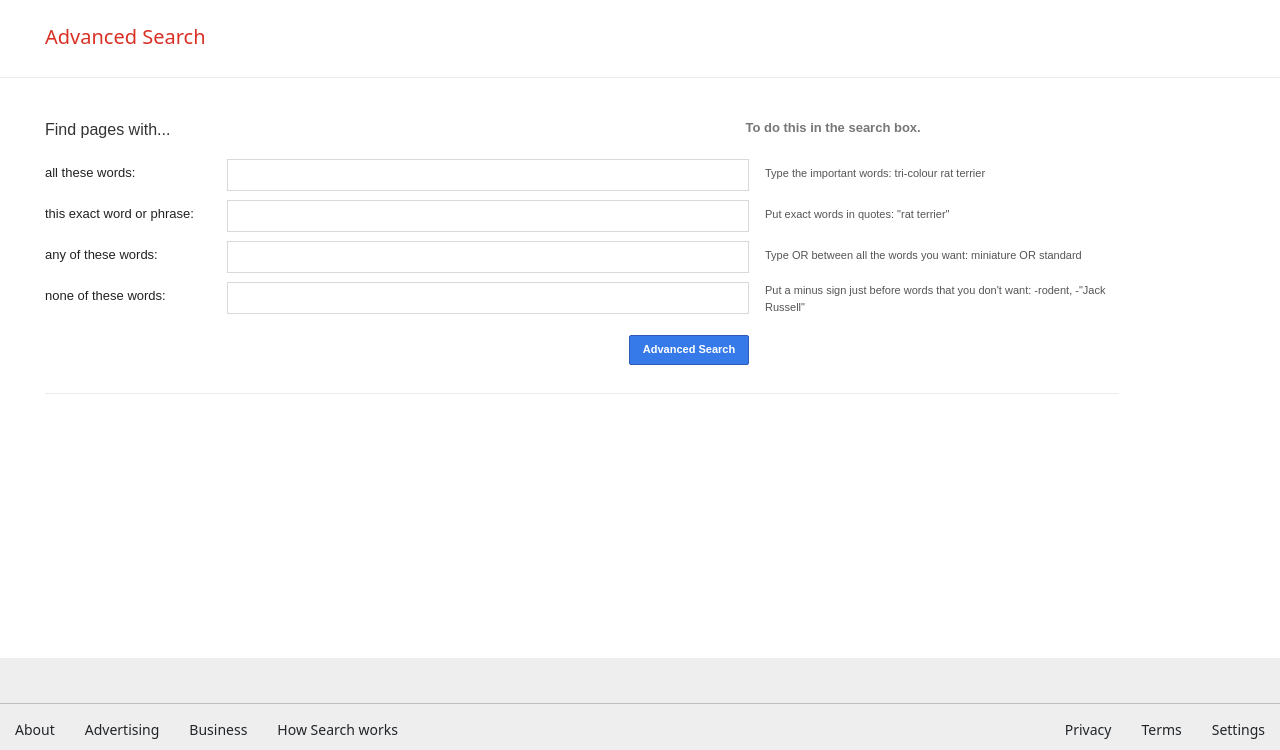
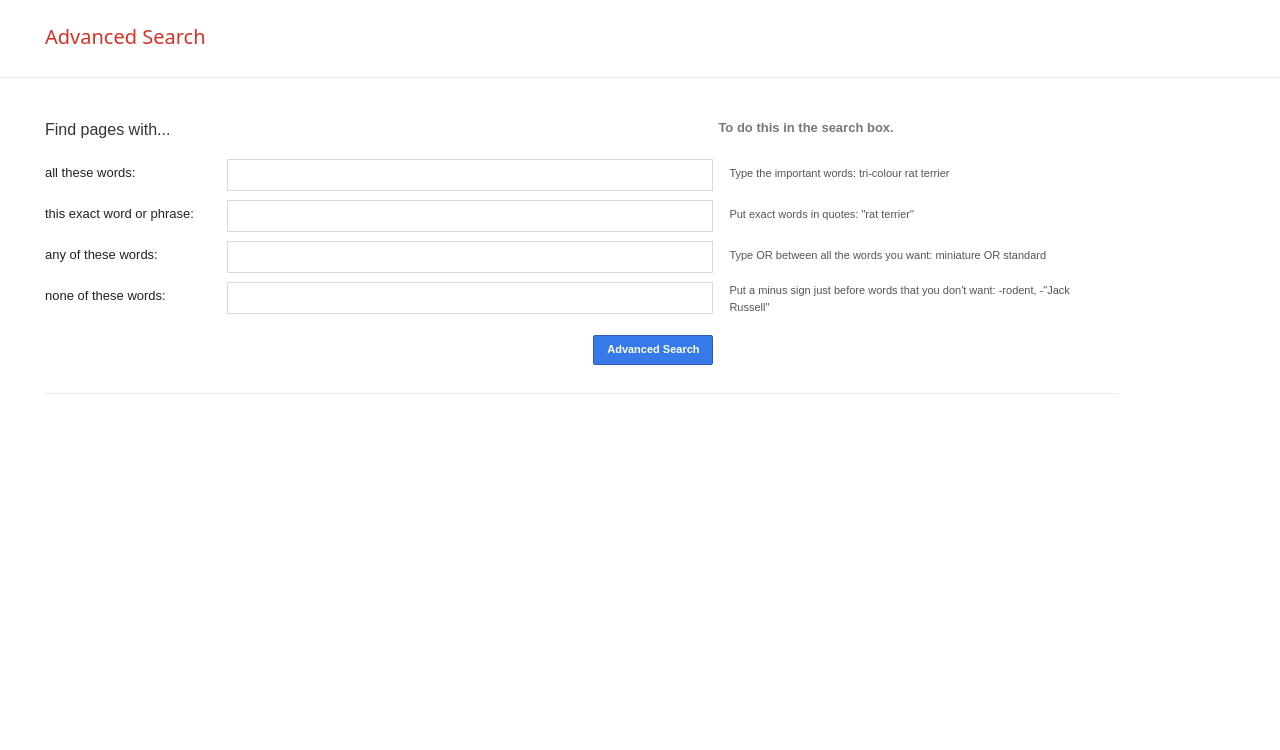
Before and after one commit to freshbash/search, a plain HTML site: page advanced.html in a window 1280 px wide. Shown: the part 50-800 px from the top of the page. Drawn offline with nearby package versions, Linux system fonts and the light colour scheme.

Commit message:
Final Submission Project 0

```diff
--- a/advanced.html
+++ b/advanced.html
@@ -4,9 +4,10 @@
         <title>Google Advanced Search</title>
         <link href="https://cdn.jsdelivr.net/npm/bootstrap@5.2.0/dist/css/bootstrap.min.css" rel="stylesheet" integrity="sha384-gH2yIJqKdNHPEq0n4Mqa/HGKIhSkIHeL5AyhkYV8i59U5AR6csBvApHHNl/vI1Bx" crossorigin="anonymous">
         <script src="https://cdn.jsdelivr.net/npm/bootstrap@5.2.0/dist/js/bootstrap.bundle.min.js" integrity="sha384-A3rJD856KowSb7dwlZdYEkO39Gagi7vIsF0jrRAoQmDKKtQBHUuLZ9AsSv4jD4Xa" crossorigin="anonymous"></script>
+        <meta name="viewport" content="width=device-width, initial-scale=1.0">
         <style>
             .input{
-                width: 522px;
+                width: 38vw;
                 height: 32px;
                 border: 1px solid #d9d9d9;
                 padding: 1px 8px;
@@ -21,6 +22,12 @@
                 border-radius: 1px;
                 height: 41px;
             }
+
+            @media screen and (max-width: 1061px) {
+                div.disappear{
+                    display: none;
+                }
+            }
             .advsrc{
                 width: 120px;
                 height: 30px;
@@ -34,6 +41,20 @@
                 font-weight: bold;
                 font-family: Arial, sans-serif;
                 text-align: center;
+            }
+
+            .advsrc:hover{
+                background-color: #2c75eb;
+            }
+
+            .advsrc:active{
+                outline: 1px solid #2f5bb7;
+                border: 1px solid white;
+            }
+
+            .advsrc:focus{
+                outline: 1px solid #2f5bb7;
+                border: 1px solid white;
             }
         </style>
     </head>
@@ -55,59 +76,59 @@
         <div style="margin: 40px 27px 0px 45px; position: fixed;">
             <form action="https://www.google.com/search">
                 <div style="display: flex; justify-content: left;">
-                    <div style="height: 41px; font-size: 16px; font-weight: 500; font-family: Arial, sans-serif; color: #333;">
+                    <div style="width: 182px; height: 41px; font-size: 16px; font-weight: 500; font-family: Arial, sans-serif; color: #333;">
                         <label>Find pages with...</label>
                     </div>
-                    <div style="width: 570px; height: 41px;"></div>
-                    <div style="height: 41px; font-size: 13px; font-weight: 700; font-family: Arial, sans-serif; color: #777; padding-left: 5px;">To do this in the search box.</div>
+                    <div style="width: 38vw; height: 41px;"></div>
+                    <div class="disappear" style="height: 41px; font-size: 13px; font-weight: 700; font-family: Arial, sans-serif; color: #777; padding-left: 5px;">To do this in the search box.</div>
                 </div>
-                <div style="display: flex; justify-content: left;">
+                <div style="display: flex; flex-wrap: wrap; justify-content: left;">
                     <div style="width: 182px; height: 41px;">
                         <label style=" font-size: 13px; font-family: Arial, sans-serif; color: #222;">all these words:</label>
                     </div>
                     <div class="inpdiv">
                         <input class="input" type="text" name="as_q">
                     </div>
-                    <div style="margin: 0px 0px 8px 11px; padding-left: 5px; width: 369.8px;">
+                    <div class="disappear" style="margin: 0px 0px 8px 11px; padding-left: 5px; width: 369.8px;">
                         <label style="font-size: 11px; font-family: Arial, sans-serif; color: #555;">Type the important words: tri-colour rat terrier</label>
                     </div>
                 </div>
-                <div style="display: flex; justify-content: left;">
+                <div style="display: flex; flex-wrap: wrap; justify-content: left;">
                     <div style="width: 182px;">
                         <label style=" font-size: 13px; font-family: Arial, sans-serif; color: #222;">this exact word or phrase:</label>
                     </div>
                     <div class="inpdiv">
                         <input class="input" type="text" name="as_epq">
                     </div>
-                    <div style="margin: 0px 0px 8px 11px; padding-left: 5px; width: 369.8px;">
+                    <div class="disappear" style="margin: 0px 0px 8px 11px; padding-left: 5px; width: 369.8px;">
                         <label style="font-size: 11px; font-family: Arial, sans-serif; color: #555;">Put exact words in quotes: "rat terrier"</label>
                     </div>
                 </div>
-                <div style="display: flex; justify-content: left;">
+                <div style="display: flex; flex-wrap: wrap; justify-content: left;">
                     <div style="width: 182px;">
                         <label style=" font-size: 13px; font-family: Arial, sans-serif; color: #222;">any of these words:</label>
                     </div>
                     <div class="inpdiv">
                         <input class="input" type="text" name="as_oq">
                     </div>
-                    <div style="margin: 0px 0px 8px 11px; padding-left: 5px; width: 369.8px;">
+                    <div class="disappear" style="margin: 0px 0px 8px 11px; padding-left: 5px; width: 369.8px;">
                         <label style="font-size: 11px; font-family: Arial, sans-serif; color: #555;">Type OR between all the words you want: miniature OR standard</label>
                     </div>
                 </div>
-                <div style="display: flex; justify-content: left;">
+                <div style="display: flex; flex-wrap: wrap; justify-content: left;">
                     <div style="width: 182px;">
                         <label style=" font-size: 13px; font-family: Arial, sans-serif; color: #222;">none of these words:</label>
                     </div>
                     <div class="inpdiv">
                         <input class="input" type="text" name="as_eq">
                     </div>
-                    <div style="margin: 0px 0px 8px 11px; padding-left: 5px; width: 369.8px;">
+                    <div class="disappear" style="margin: 0px 0px 8px 11px; padding-left: 5px; width: 369.8px;">
                         <label style="font-size: 11px; font-family: Arial, sans-serif; color: #555;">Put a minus sign just before words that you don't want: -rodent, -"Jack Russell"</label>
                     </div>
                 </div>
-                <div style="display: flex; justify-content: left;">
+                <div style="display: flex; flex-wrap: wrap; justify-content: left;">
                     <div style="width: 182px;"></div>
-                    <div style="text-align: right; border: none; border-radius: 1px; width: 522px; height: 50px;">
+                    <div style="text-align: right; border: none; border-radius: 1px; width: 38vw; height: 50px;">
                         <input class="advsrc" type="submit" value="Advanced Search">
                     </div>
                     <div style="margin: 0px 0px 8px 11px; padding-left: 5px;"></div>
@@ -115,21 +136,5 @@
                 <div style=" border-top: 1px solid #ebebeb; margin: 18px 0px; width: 1073.8px;"></div>
             </form>
         </div>
-        <div style="width: 100%; position: fixed; bottom: 0%;">
-            <div style="background-color: #eeeeee; height: 46px; border-bottom: 1px solid rgb(190, 189, 189);"></div>
-            <div style="display: flex; background-color: #eeeeee; height: 46px;">
-                <div style="display: flex; justify-content: left;">
-                    <div style="padding: 15px; font-size: 14px;">About</div>
-                    <div style="padding: 15px; font-size: 14px;">Advertising</div>
-                    <div style="padding: 15px; font-size: 14px;">Business</div>
-                    <div style="padding: 15px; font-size: 14px;">How Search works</div>
-                </div>
-                <div class="ms-auto" style="display: flex; justify-content: right;">
-                    <div style="padding: 15px; font-size: 14px;">Privacy</div>
-                    <div style="padding: 15px; font-size: 14px;">Terms</div>
-                    <div style="padding: 15px; font-size: 14px;">Settings</div>
-                </div>
-            </div>
-        </div>
     </body>
 </html>
```
Also changed, not shown: images.html (+0 -16 lines), index.html (+7 -24 lines).
